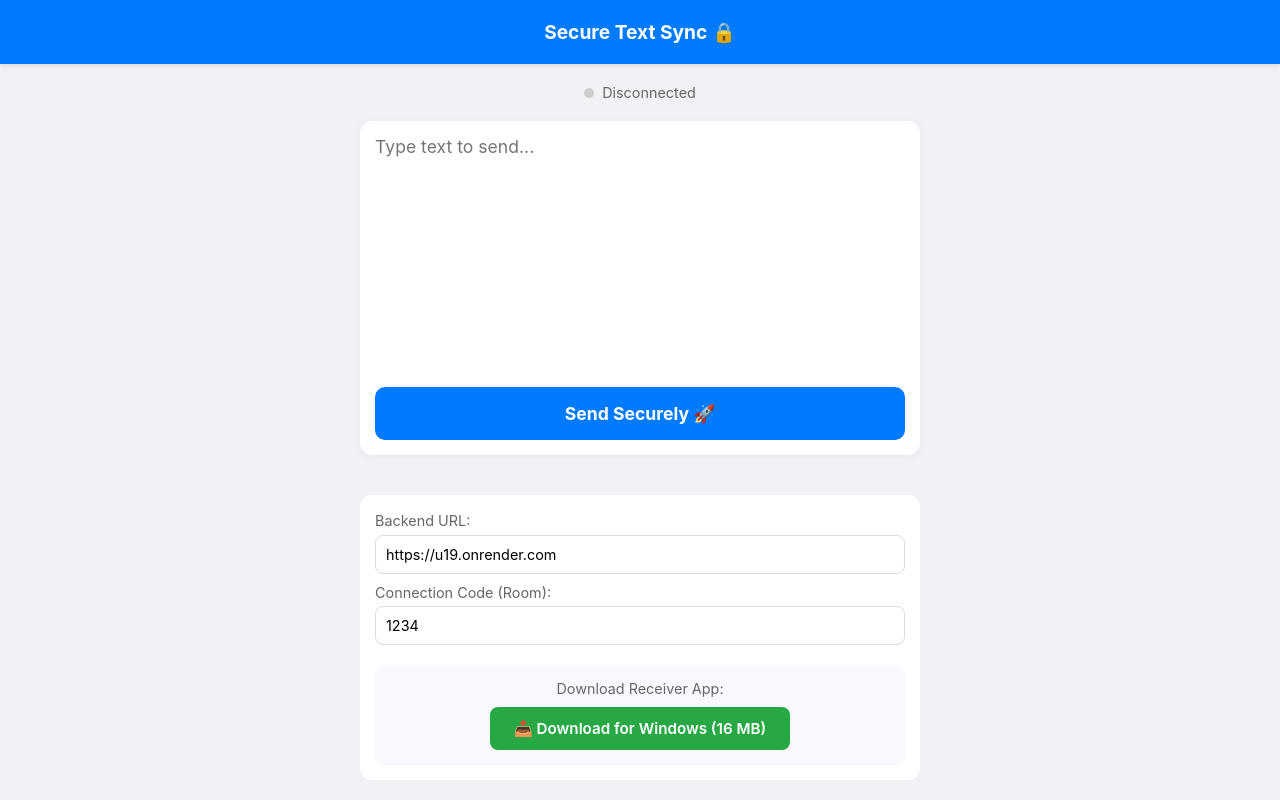
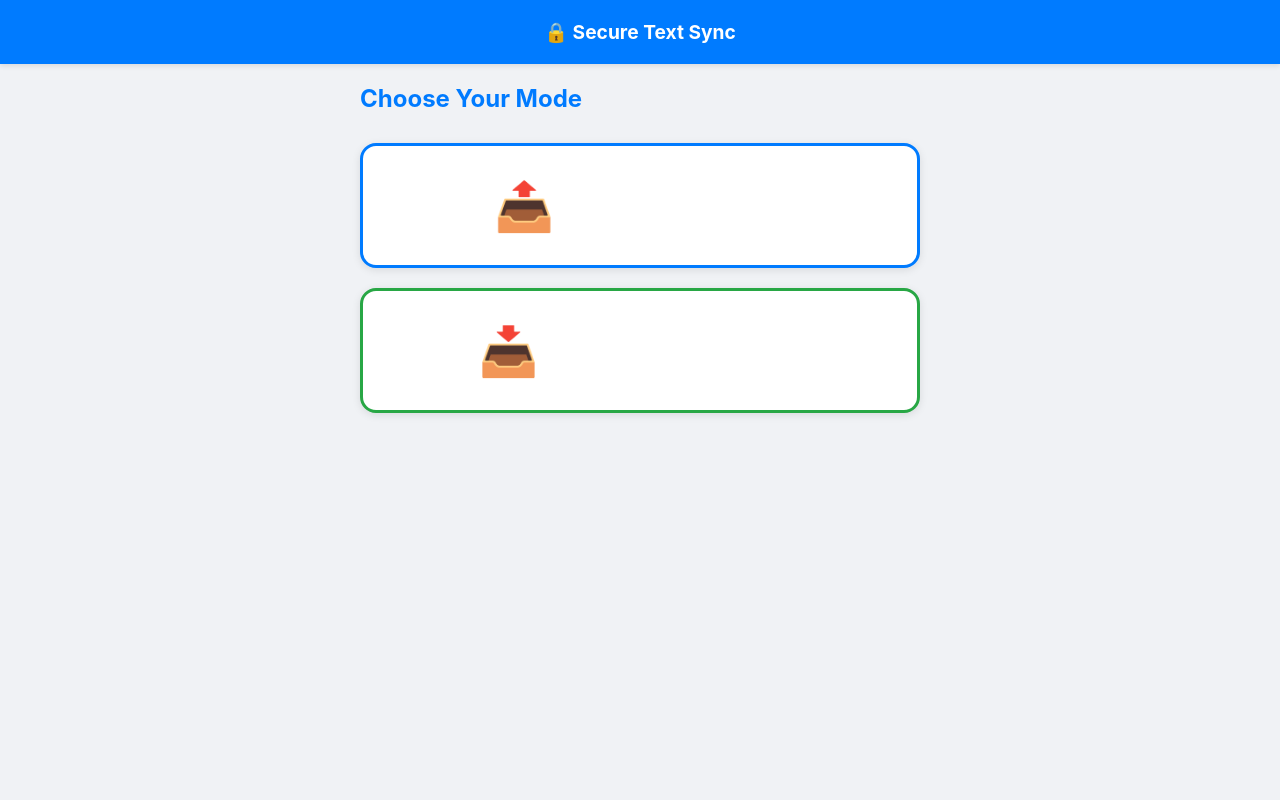
Before and after one commit to AjinkyaPagare/u19-f, a React (Create React App) app: page / in a window 1280 px wide. Built offline with nearby package versions, Linux system fonts and the light colour scheme; no server answers.

Commit message:
updated ui

```diff
--- a/src/App.css
+++ b/src/App.css
@@ -120,3 +120,95 @@ button.sent {
   margin-top: 5px;
   font-size: 0.9rem;
 }
+
+/* Mode Selection */
+.mode-button {
+  width: 100%;
+  padding: 30px;
+  margin-bottom: 20px;
+  background: white;
+  border: 3px solid #ddd;
+  border-radius: 16px;
+  cursor: pointer;
+  transition: all 0.3s;
+  box-shadow: 0 2px 8px rgba(0,0,0,0.1);
+}
+
+.mode-button:hover {
+  transform: translateY(-5px);
+  box-shadow: 0 5px 20px rgba(0,0,0,0.2);
+}
+
+.sender-btn {
+  border-color: #007bff;
+}
+
+.sender-btn:hover {
+  background: #e7f1ff;
+  border-color: #0056b3;
+}
+
+.receiver-btn {
+  border-color: #28a745;
+}
+
+.receiver-btn:hover {
+  background: #e7f8ec;
+  border-color: #1e7e34;
+}
+
+/* Room Code Display */
+.room-code-display {
+  background: linear-gradient(135deg, #667eea 0%, #764ba2 100%);
+  padding: 25px;
+  border-radius: 16px;
+  text-align: center;
+  color: white;
+  margin-bottom: 20px;
+  box-shadow: 0 4px 15px rgba(102, 126, 234, 0.3);
+}
+
+/* Messages Area */
+.messages-area {
+  background: white;
+  border-radius: 12px;
+  padding: 15px;
+  margin-bottom: 20px;
+  max-height: 400px;
+  overflow-y: auto;
+}
+
+.messages-list {
+  max-height: 350px;
+  overflow-y: auto;
+}
+
+.message-item {
+  background: #f8f9fa;
+  padding: 12px;
+  border-radius: 8px;
+  margin-bottom: 10px;
+  border-left: 4px solid #28a745;
+}
+
+.message-time {
+  font-size: 0.75rem;
+  color: #666;
+  margin-bottom: 5px;
+}
+
+.message-text {
+  font-size: 1rem;
+  color: #333;
+  word-wrap: break-word;
+}
+
+/* Back Button */
+.back-button {
+  background: #6c757d !important;
+  margin-top: 20px;
+}
+
+.back-button:hover {
+  background: #5a6268 !important;
+}
--- a/src/App.js
+++ b/src/App.js
@@ -3,61 +3,76 @@ import io from 'socket.io-client';
 import './App.css';
 
 function App() {
+    const [mode, setMode] = useState(null); // 'sender' or 'receiver'
     const [text, setText] = useState('');
-    const [backendUrl, setBackendUrl] = useState(
-        localStorage.getItem('backend_url') || 'https://u19.onrender.com'
-    );
-    // Default code 1234
-    const [roomCode, setRoomCode] = useState(
-        localStorage.getItem('room_code') || '1234'
-    );
+    const backendUrl = 'https://u19.onrender.com';
+
+    // Sender: generates room code
+    const [roomCode, setRoomCode] = useState('');
+
+    // Receiver: enters room code
+    const [inputRoomCode, setInputRoomCode] = useState('');
+    const [joined, setJoined] = useState(false);
 
     const [connected, setConnected] = useState(false);
     const [isSent, setIsSent] = useState(false);
+    const [receivedMessages, setReceivedMessages] = useState([]);
 
     const socketRef = useRef(null);
 
+    // Generate 6-digit room code for sender
+    const generateRoomCode = () => {
+        return Math.floor(100000 + Math.random() * 900000).toString();
+    };
+
     useEffect(() => {
-        connectSocket(backendUrl, roomCode);
+        if (mode === 'sender') {
+            const code = generateRoomCode();
+            setRoomCode(code);
+            connectSocket(code, 'sender');
+        }
         return () => {
             if (socketRef.current) socketRef.current.disconnect();
         };
-    }, []);
+    }, [mode]);
 
-    const connectSocket = (url, code) => {
+    const connectSocket = (code, deviceType) => {
         if (socketRef.current) socketRef.current.disconnect();
 
         try {
-            socketRef.current = io(url);
+            socketRef.current = io(backendUrl);
 
             socketRef.current.on('connect', () => {
                 setConnected(true);
-                // Start by joining the room
-                socketRef.current.emit('join_room', { code: code, type: 'sender' });
+                socketRef.current.emit('join_room', { code: code, type: deviceType });
             });
 
             socketRef.current.on('disconnect', () => {
                 setConnected(false);
             });
+
+            if (deviceType === 'receiver') {
+                socketRef.current.on('receive_text', (data) => {
+                    const msg = {
+                        text: data.text,
+                        time: new Date().toLocaleTimeString()
+                    };
+                    setReceivedMessages(prev => [...prev, msg]);
+                });
+            }
         } catch (error) {
             console.error("Connection error:", error);
             setConnected(false);
         }
     };
 
-    const handleUrlChange = (e) => {
-        const newUrl = e.target.value;
-        setBackendUrl(newUrl);
-        localStorage.setItem('backend_url', newUrl);
-        connectSocket(newUrl, roomCode);
-    };
-
-    const handleCodeChange = (e) => {
-        const newCode = e.target.value;
-        setRoomCode(newCode);
-        localStorage.setItem('room_code', newCode);
-        // Reconnect to join new room
-        connectSocket(backendUrl, newCode);
+    const joinRoom = () => {
+        if (inputRoomCode.length !== 6) {
+            alert('Please enter a valid 6-digit room code');
+            return;
+        }
+        setJoined(true);
+        connectSocket(inputRoomCode, 'receiver');
     };
 
     const sendText = () => {
@@ -66,81 +81,199 @@ function App() {
         const data = {
             text: text,
             timestamp: new Date().toISOString(),
-            code: roomCode // SEND TO THIS ROOM
+            code: roomCode
         };
 
         socketRef.current.emit('send_text', data);
 
         setIsSent(true);
+        setText('');
         setTimeout(() => setIsSent(false), 1000);
     };
 
+    // Mode selection screen
+    if (!mode) {
+        return (
+            <div className="App mode-selection">
+                <div className="header">🔒 Secure Text Sync</div>
+                <div className="container">
+                    <h2 style={{ color: '#007bff', marginBottom: '30px' }}>Choose Your Mode</h2>
+
+                    <button
+                        className="mode-button sender-btn"
+                        onClick={() => setMode('sender')}
+                    >
+                        <div style={{ fontSize: '48px' }}>📤</div>
+                        <div style={{ fontSize: '20px', fontWeight: 'bold' }}>Sender</div>
+                        <div style={{ fontSize: '14px', opacity: 0.8 }}>Send text to receiver</div>
+                    </button>
+
+                    <button
+                        className="mode-button receiver-btn"
+                        onClick={() => setMode('receiver')}
+                    >
+                        <div style={{ fontSize: '48px' }}>📥</div>
+                        <div style={{ fontSize: '20px', fontWeight: 'bold' }}>Receiver</div>
+                        <div style={{ fontSize: '14px', opacity: 0.8 }}>Receive text messages</div>
+                    </button>
+                </div>
+            </div>
+        );
+    }
+
+    // Sender Mode
+    if (mode === 'sender') {
         return (
             <div className="App">
-            <div className="header">Secure Text Sync 🔒</div>
+                <div className="header">📤 Secure Sender</div>
                 <div className="container">
 
                     <div className="status-bar">
                         <div className={`status-dot ${connected ? 'connected' : ''}`}></div>
-                    <span>{connected ? `Connected: Room ${roomCode}` : "Disconnected"}</span>
+                        <span>{connected ? 'Connected' : 'Connecting...'}</span>
+                    </div>
+
+                    {/* Room Code Display */}
+                    <div className="room-code-display">
+                        <div style={{ fontSize: '14px', opacity: 0.9, marginBottom: '10px' }}>
+                            📡 Your Room Code
+                        </div>
+                        <div style={{ fontSize: '36px', fontWeight: 'bold', letterSpacing: '8px', color: '#007bff' }}>
+                            {roomCode}
+                        </div>
+                        <div style={{ fontSize: '12px', opacity: 0.8, marginTop: '10px' }}>
+                            Share this code with receiver
+                        </div>
                     </div>
 
                     <div className="input-area">
                         <textarea
-                        placeholder="Type text to send..."
+                            placeholder="Type your message here..."
                             value={text}
                             onChange={(e) => setText(e.target.value)}
                         />
                         <button
                             onClick={sendText}
                             className={isSent ? 'sent' : ''}
+                            disabled={!connected}
                         >
-                        {isSent ? <span><span>Sent!</span> ✅</span> : <span><span>Send Securely</span> 🚀</span>}
+                            {isSent ? <span>Sent! ✅</span> : <span>Send Securely 🚀</span>}
                         </button>
                     </div>
 
-                <div className="config-area">
-                    <label style={{ fontSize: '0.9rem', color: '#666' }}>Backend URL:</label>
-                    <input
-                        type="text"
-                        className="config-input"
-                        value={backendUrl}
-                        onChange={handleUrlChange}
-                    />
-
-                    <label style={{ fontSize: '0.9rem', color: '#666', marginTop: '10px', display: 'block' }}>Connection Code (Room):</label>
-                    <input
-                        type="text"
-                        className="config-input"
-                        value={roomCode}
-                        onChange={handleCodeChange}
-                        placeholder="e.g. 1234"
-                    />
-
-                    <div style={{ marginTop: '20px', padding: '15px', background: '#f8f9ff', borderRadius: '8px', textAlign: 'center' }}>
-                        <label style={{ fontSize: '0.9rem', color: '#666', display: 'block', marginBottom: '10px' }}>Download Receiver App:</label>
-                        <a
-                            href="/TextSync_Receiver.zip"
-                            download
-                            style={{
-                                display: 'inline-block',
-                                padding: '12px 24px',
-                                background: '#28a745',
-                                color: 'white',
-                                textDecoration: 'none',
-                                borderRadius: '8px',
-                                fontWeight: '600',
-                                fontSize: '0.95rem'
+                    <button
+                        className="back-button"
+                        onClick={() => {
+                            setMode(null);
+                            if (socketRef.current) socketRef.current.disconnect();
                         }}
                     >
-                            📥 Download for Windows (16 MB)
-                        </a>
-                    </div>
-                </div>
+                        ← Change Mode
+                    </button>
 
                 </div>
             </div>
         );
     }
 
+    // Receiver Mode
+    if (mode === 'receiver') {
+        if (!joined) {
+            return (
+                <div className="App">
+                    <div className="header">📥 Secure Receiver</div>
+                    <div className="container">
+                        <h3 style={{ color: '#28a745', marginBottom: '20px' }}>Enter Room Code</h3>
+
+                        <div className="room-input-section">
+                            <input
+                                type="text"
+                                className="room-code-input"
+                                placeholder="000000"
+                                maxLength={6}
+                                value={inputRoomCode}
+                                onChange={(e) => setInputRoomCode(e.target.value.replace(/\D/g, ''))}
+                                style={{
+                                    fontSize: '32px',
+                                    textAlign: 'center',
+                                    letterSpacing: '10px',
+                                    padding: '20px',
+                                    border: '3px solid #28a745',
+                                    borderRadius: '12px',
+                                    marginBottom: '20px',
+                                    width: '100%',
+                                    fontWeight: 'bold'
+                                }}
+                            />
+
+                            <button
+                                onClick={joinRoom}
+                                style={{
+                                    background: 'linear-gradient(135deg, #28a745, #20c997)',
+                                    fontSize: '18px',
+                                    padding: '18px',
+                                    width: '100%'
+                                }}
+                            >
+                                🚪 Join Room
+                            </button>
+                        </div>
+
+                        <button
+                            className="back-button"
+                            onClick={() => setMode(null)}
+                        >
+                            ← Change Mode
+                        </button>
+                    </div>
+                </div>
+            );
+        }
+
+        return (
+            <div className="App">
+                <div className="header">📥 Receiving from Room {inputRoomCode}</div>
+                <div className="container">
+
+                    <div className="status-bar">
+                        <div className={`status-dot ${connected ? 'connected' : ''}`}></div>
+                        <span>{connected ? `Connected to Room ${inputRoomCode}` : 'Connecting...'}</span>
+                    </div>
+
+                    <div className="messages-area">
+                        <h4 style={{ color: '#28a745', marginBottom: '15px' }}>📩 Received Messages:</h4>
+                        <div className="messages-list">
+                            {receivedMessages.length === 0 ? (
+                                <div style={{ textAlign: 'center', padding: '40px', opacity: 0.6 }}>
+                                    Waiting for messages...
+                                </div>
+                            ) : (
+                                receivedMessages.map((msg, index) => (
+                                    <div key={index} className="message-item">
+                                        <div className="message-time">{msg.time}</div>
+                                        <div className="message-text">{msg.text}</div>
+                                    </div>
+                                ))
+                            )}
+                        </div>
+                    </div>
+
+                    <button
+                        className="back-button"
+                        onClick={() => {
+                            setMode(null);
+                            setJoined(false);
+                            setInputRoomCode('');
+                            if (socketRef.current) socketRef.current.disconnect();
+                        }}
+                    >
+                        ← Leave Room
+                    </button>
+
+                </div>
+            </div>
+        );
+    }
+}
+
 export default App;
```
Lines whose indentation alone changed are shown as unchanged.
